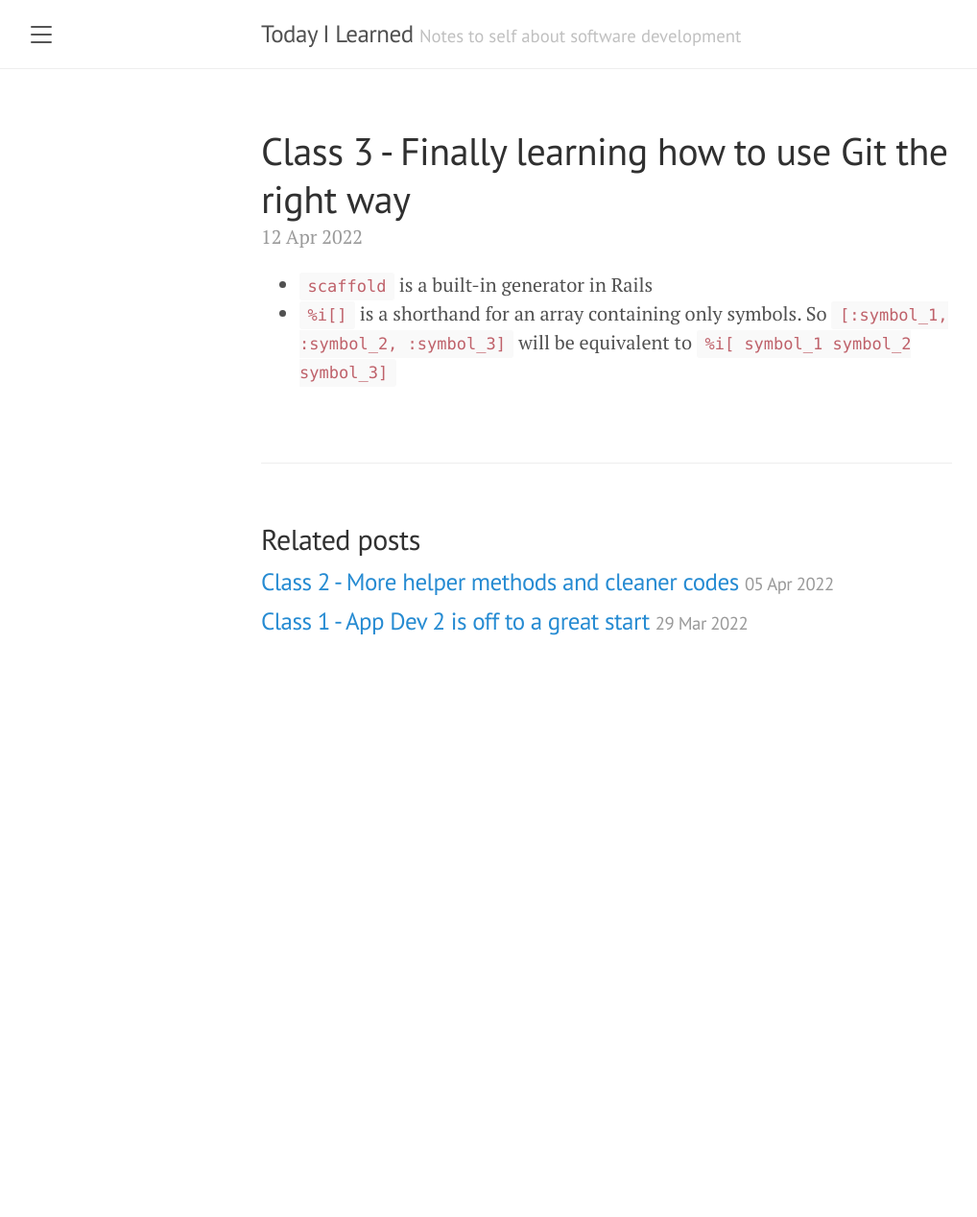
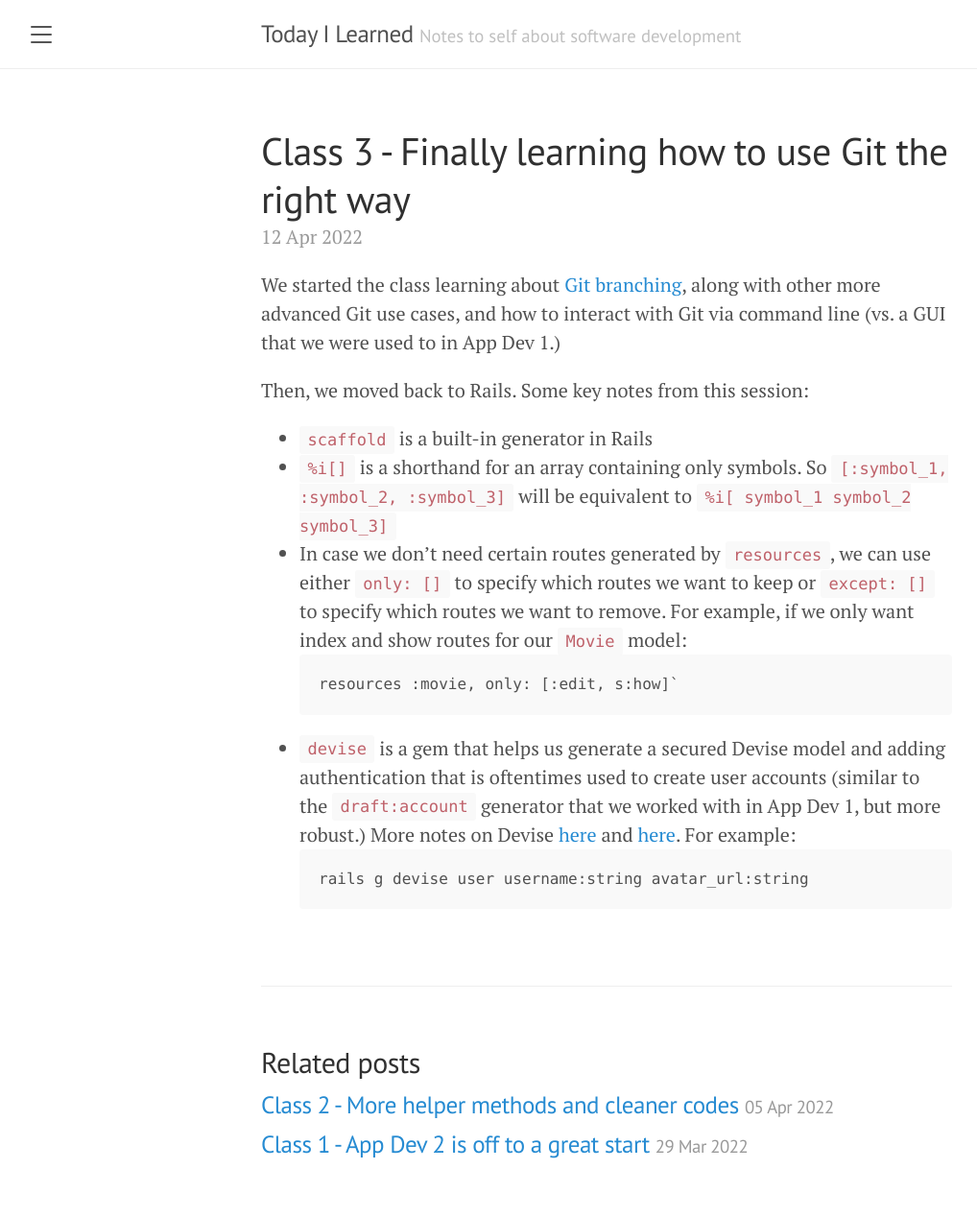
Before and after one commit to thaong91/tn-appdev-spr22, a Jekyll site: the page built from _posts/2022-04-12-learning-how-to-actually-use-git.md, in a window 1280 px wide. Shown: the whole page at 96% size, without its empty margins (8-1026 px from the left). Built offline with Jekyll 4.4.1, drawn with Linux system fonts in a browser that asks for light colours; before the commit the page ends 900 px from its top, so only the background shows below that.

Commit message:
notes from first half of the class

````diff
--- a/_posts/2022-04-12-learning-how-to-actually-use-git.md
+++ b/_posts/2022-04-12-learning-how-to-actually-use-git.md
@@ -2,9 +2,20 @@
 layout: post
 title: Class 3 - Finally learning how to use Git the right way
 ---
+We started the class learning about [Git branching](https://learngitbranching.js.org/), along with other more advanced Git use cases, and how to interact with Git via command line (vs. a GUI that we were used to in App Dev 1.)
+
+Then, we moved back to Rails. Some key notes from this session:
 
 - `scaffold` is a built-in generator in Rails
 - `%i[]` is a shorthand for an array containing only symbols. So
   ```[:symbol_1, :symbol_2, :symbol_3]```
   will be equivalent to
   ```%i[ symbol_1 symbol_2 symbol_3]```
+- In case we don't need certain routes generated by `resources`, we can use either `only: []` to specify which routes we want to keep or `except: []` to specify which routes we want to remove. For example, if we only want index and show routes for our `Movie` model:
+  ```
+  resources :movie, only: [:edit, s:how]`
+  ```
+- `devise` is a gem that helps us generate a secured Devise model and adding authentication that is oftentimes used to create user accounts (similar to the `draft:account` generator that we worked with in App Dev 1, but more robust.) More notes on Devise [here](https://chapters.firstdraft.com/chapters/880) and [here](https://guides.railsgirls.com/devise). For example:
+  ```
+  rails g devise user username:string avatar_url:string
+  ```
````
